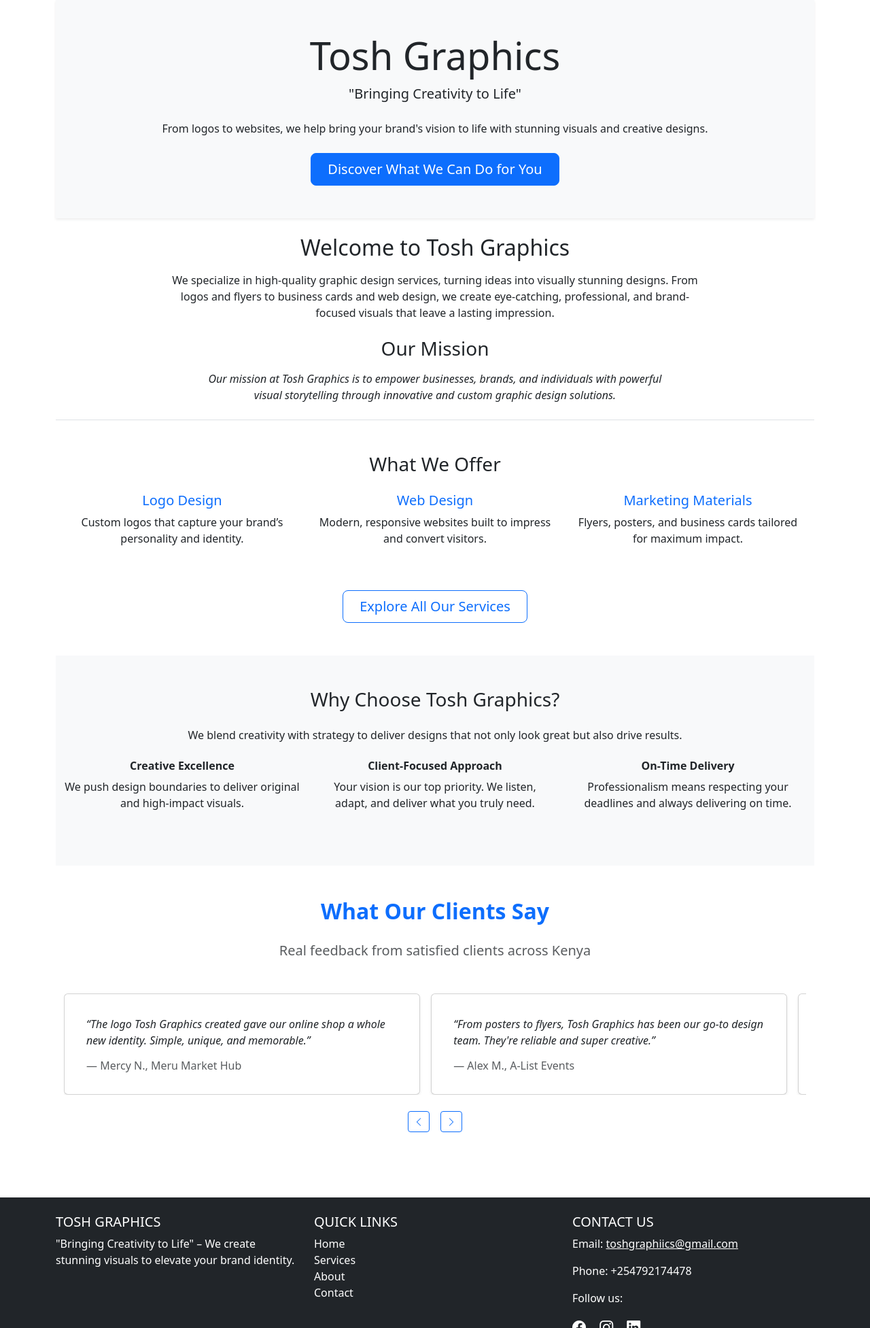
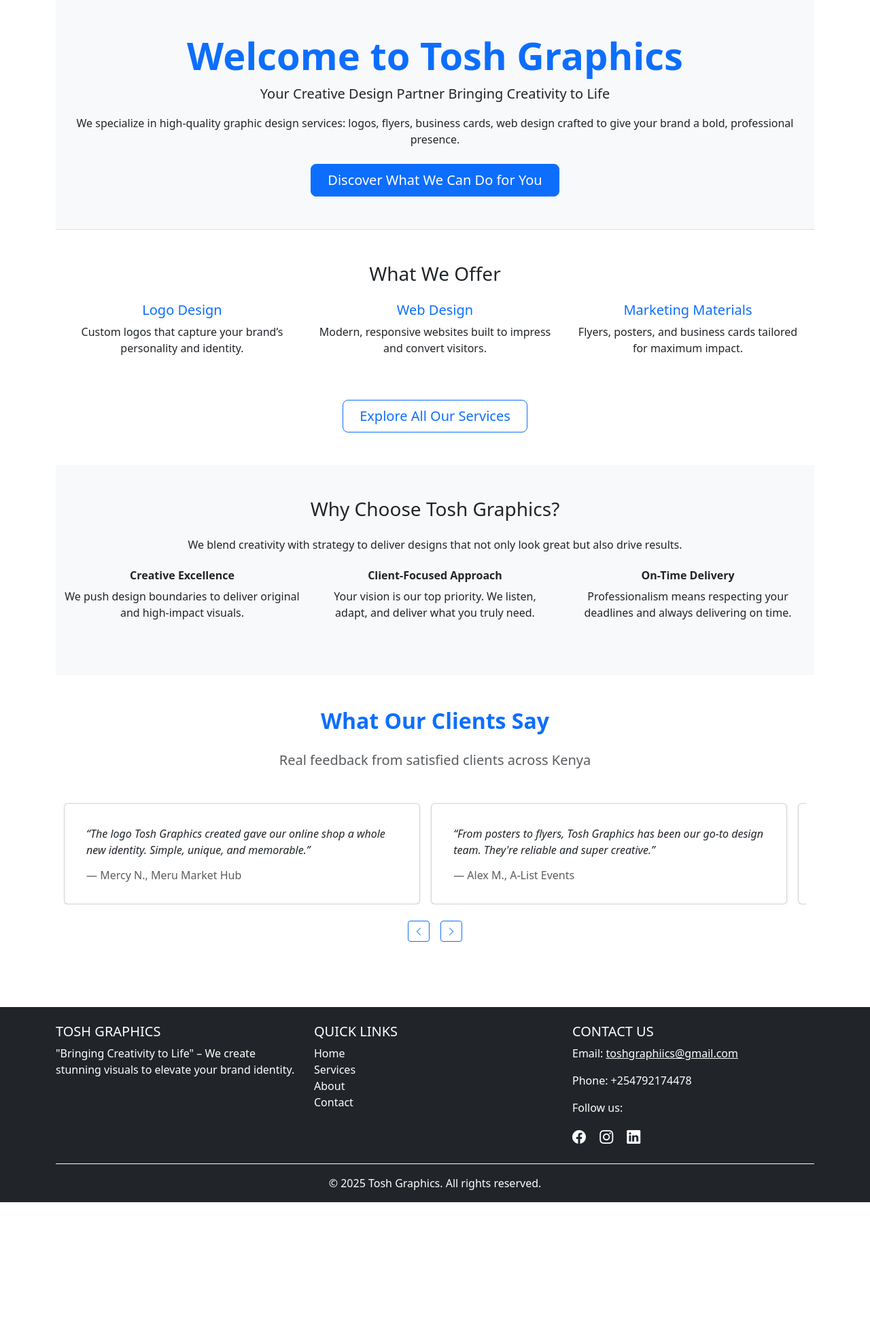
Before and after one commit to Erictosh/tosh_graphics, a Flask app: page / in a window 1280 px wide. Shown: the part 72-2025 px from the top of the page at 68% size. After the commit the page ends 1840 px from the top, so only its background shows below. Run offline with Flask 3, Linux system fonts and the light colour scheme.

Commit message:
Make hero section full‑width with container‑fluid background color

```diff
--- a/templates/home.html
+++ b/templates/home.html
@@ -3,43 +3,27 @@
 {% block title %}Home | Tosh Graphics{% endblock %}
 
 {% block content %}
-<!-- Wrapper to ensure no extra space on mobile and proper layout -->
-<div class="d-flex flex-column min-vh-100">
 
-    <!-- Hero Section -->
-    <div class="bg-light px-3 py-4 py-md-5 text-center shadow-sm">
-        <div class="container">
-            <h1 class="display-4 display-md-3">Tosh Graphics</h1>
-            <p class="lead mb-3 mb-md-4">"Bringing Creativity to Life"</p>
-            <p class="mb-3 mb-md-4">
-                From logos to websites, we help bring your brand's vision to life with stunning visuals and creative designs.
+<!-- Full-width background section -->
+<!-- Hero Section Only - Full width background with contained content -->
+<div class="container-fluid g-0" style="background-color: #f8f9fa;">
+    <div class="container py-5">
+      <div class="text-center">
+        <h1 class="display-4 fw-bold text-primary">Welcome to Tosh Graphics</h1>
+        <p class="lead mb-3">Your Creative Design Partner  Bringing Creativity to Life</p>
+        <p class="mb-4">
+          We specialize in high‑quality graphic design services: logos, flyers, business cards,
+          web design crafted to give your brand a bold, professional presence.
         </p>
-            <a href="{{ url_for('services') }}" class="btn btn-primary btn-lg px-4 py-2 mb-2 mb-md-0">
+        <a href="{{ url_for('services') }}" class="btn btn-primary btn-lg px-4 py-2">
           Discover What We Can Do for You
         </a>
       </div>
     </div>
-
-    <!-- Welcome and Mission Section -->
-    <div class="container my-3 my-md-4">
-        <div class="text-center px-2 px-md-0">
-            <h2 class="mb-3">Welcome to Tosh Graphics</h2>
-            <p class="mx-auto mb-4" style="max-width: 800px;">
-                We specialize in high-quality graphic design services, turning ideas into visually stunning designs.
-                From logos and flyers to business cards and web design, we create eye-catching, professional,
-                and brand-focused visuals that leave a lasting impression.
-            </p>
-
-            <h3 class="mt-4 mt-md-4 mb-3">Our Mission</h3>
-            <p class="fst-italic mx-auto mb-0" style="max-width: 700px;">
-                Our mission at Tosh Graphics is to empower businesses, brands, and individuals with powerful
-                visual storytelling through innovative and custom graphic design solutions.
-            </p>
-        </div>
   </div>
 
     <!-- Services Snapshot Section -->
-    <div class="bg-white py-4 py-md-5 border-top">
+    <div class="bg-white py-5 border-top">
         <div class="container text-center">
             <h3 class="mb-4">What We Offer</h3>
             <div class="row">
@@ -57,7 +41,6 @@
                 </div>
             </div>
 
-            <!-- Call to Action Button -->
             <div class="mt-4">
                 <a href="{{ url_for('services') }}" class="btn btn-outline-primary btn-lg px-4">
                     Explore All Our Services
@@ -66,9 +49,8 @@
         </div>
     </div>
 
-
     <!-- Why Choose Us Section -->
-    <div class="bg-light py-4 py-md-5">
+    <div class="bg-light py-5">
         <div class="container text-center">
             <h3 class="mb-4">Why Choose Tosh Graphics?</h3>
             <p class="mx-auto mb-4" style="max-width: 750px;">
@@ -91,10 +73,8 @@
         </div>
     </div>
 
-
     <!-- Testimonials Preview Section -->
     {% include 'testimonial.html' %}
 
-
 </div>
 {% endblock %}
```
Also changed, not shown: static/images/hero-bg.jpg (added). Lines whose indentation alone changed are shown as unchanged.
